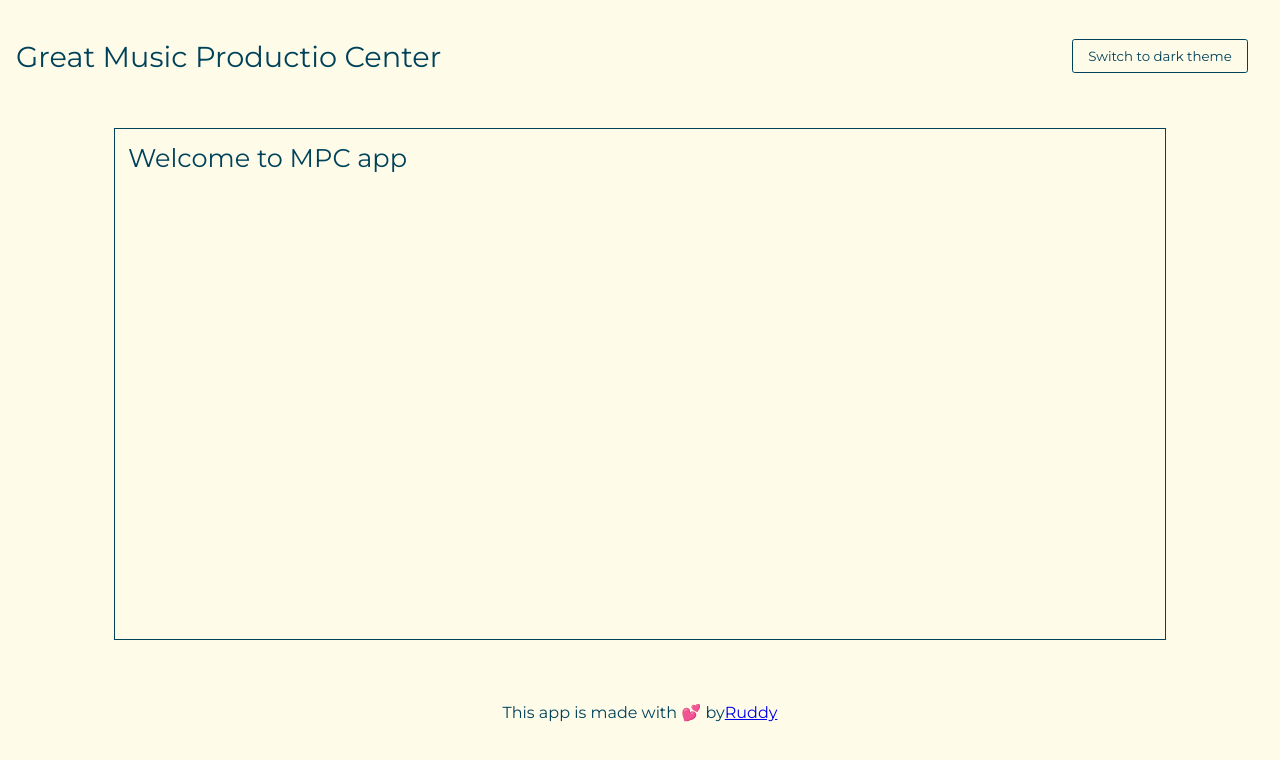
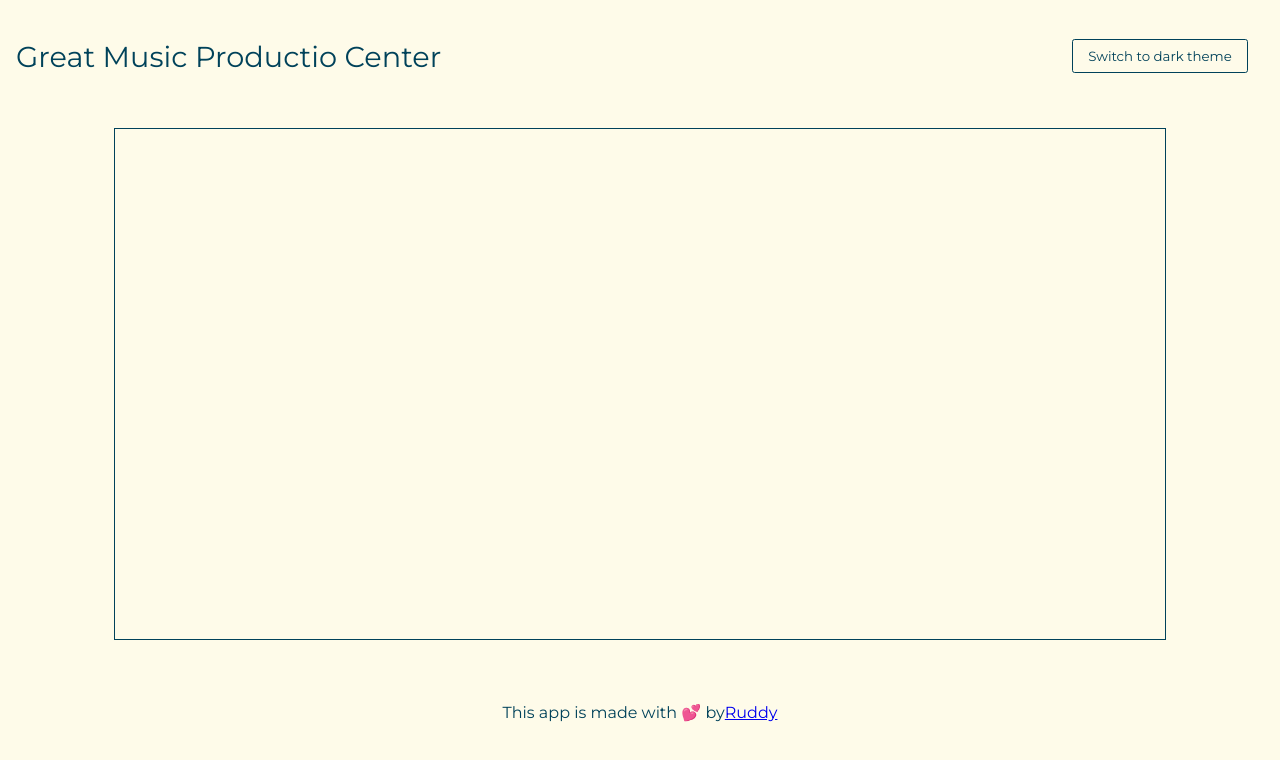
Before and after one commit to ruddymarc/studi-project-react-music-production-center, a React (Create React App) app: page / in a window 1280 px wide. Shown: the top 760 px of the page. Built offline with nearby package versions, Linux system fonts and the light colour scheme.

Commit message:
update app component

```diff
--- a/src/App.js
+++ b/src/App.js
@@ -1,11 +1,10 @@
-import Layout from "components/ui/Layout";
 import "App.css";
+import { RouterProvider } from "react-router-dom";
+import router from "router";
 
 function App() {
   return (
-    <Layout>
-      <h2>Welcome to MPC app</h2>
-    </Layout>
+    <RouterProvider router={router} />
   );
 }
 
```
